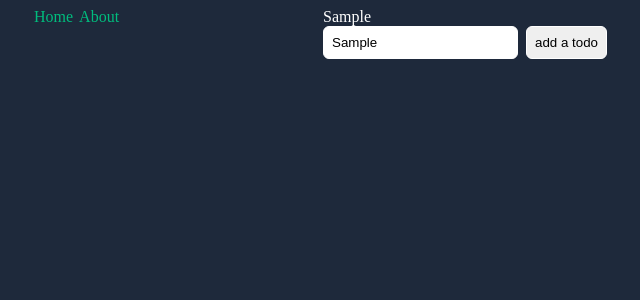
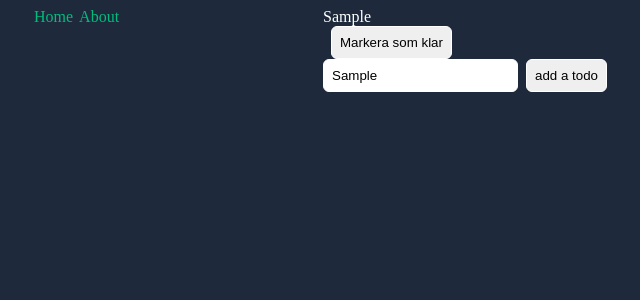
Before and after one commit to OmarAlawi16/Vue, a Vue app: page / in a window 1280 px wide. Both pictures are taken after typing "Sample" into the empty fields and a click on the button "add a todo". Shown: the top 300 px of the page, without its empty margins (317-957 px from the left). Built offline with nearby package versions, Linux system fonts and the light colour scheme.

Commit message:
toggle single todo complete state

```diff
--- a/src/components/SingleTodo.vue
+++ b/src/components/SingleTodo.vue
@@ -1,16 +1,23 @@
 <script setup lang="ts">
-  defineProps({
-    todoText: { type: String, required: true },
-    complete: { type: Boolean, default: false },
-  });
+import { ref } from 'vue';
+const props = defineProps({
+  todoText: { type: String, required: true },
+  complete: { type: Boolean, default: false },
+});
+const isDone = ref(props.complete);
+function toggleCompletedState() {
+  isDone.value = !isDone.value;
+}
 </script>
 
 <template>
-  <div :class="{ completed: complete }">{{ todoText }}</div>
+    <div :class="{ completed: isDone }" class="grid grid-cols-2 gap-2">
+    <div>{{ todoText }}</div>
+    <div>
+      <button @click="toggleCompletedState">
+        <span v-if="isDone">Avmarkera som klar</span>
+        <span v-if="!isDone">Markera som klar</span>
+      </button>
+    </div>
+  </div>
 </template>
-
-<style scoped>
-  .completed {
-    @apply line-through; /* Eller någon styling i Sass */
-  }
-</style>
```
